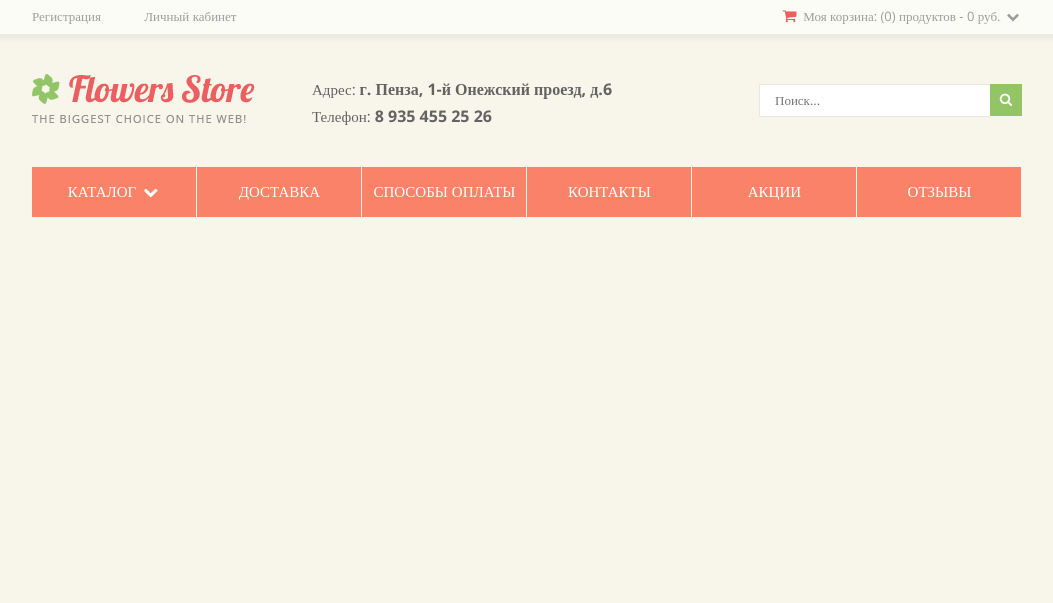
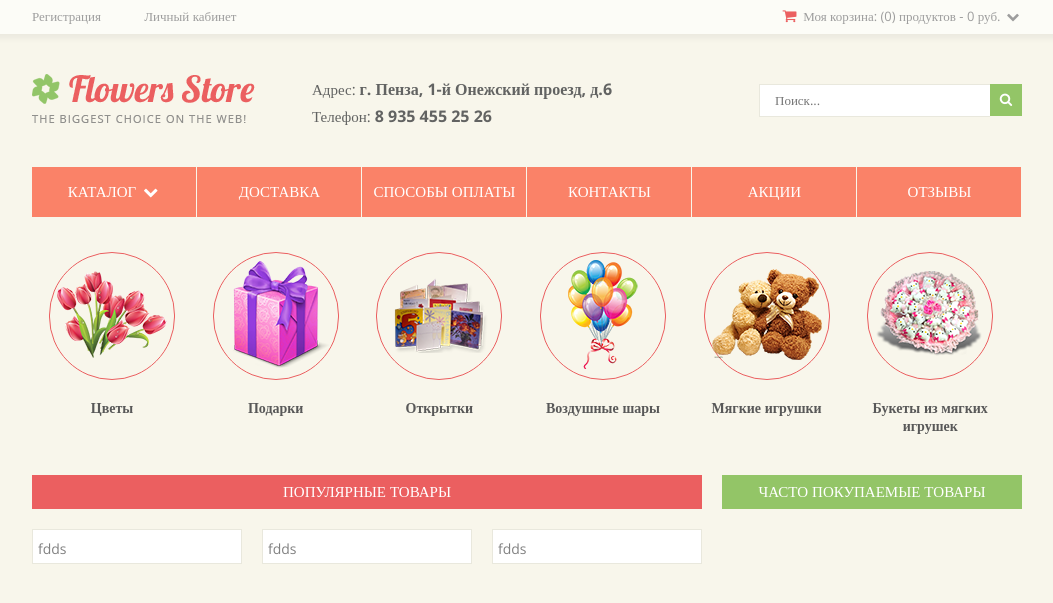
Before and after one commit to diademinna/kaleidoscope, a Yii app: template views/site/index.php in a window 1280 px wide. Shown: the top 603 px of the page, without its empty margins (113-1166 px from the left). Run offline with PHP 8.4 and a stand-in for Yii, Linux system fonts and the light colour scheme; the template is opened without the code that fills it, so the values that code supplies are empty; some libraries are stand-ins or nearby versions.

Commit message:
header_ready

```diff
--- a/views/layouts/main.php
+++ b/views/layouts/main.php
@@ -179,6 +179,8 @@ AppAsset::register($this);
               <div class="clear"></div>
             </ul>
             </div>
+        </div>
+    </header>
     <!--
 
           <?php foreach ($this->context->categories as $category) { ?>
@@ -196,14 +198,11 @@ AppAsset::register($this);
           <?php } ?>
 
     -->
-        </div>
-    </header>
-
 
 
     <?php $this->beginBody() ?>
 
-    <div class="content">
+    <div class="container">
         <?= $content ?>
     </div>
 
--- a/views/site/index.php
+++ b/views/site/index.php
@@ -2,3 +2,68 @@
 /* @var $this yii\web\View */
 $this->title = 'Калейдоскоп';
 ?>
+<ul class="index-category">
+  <li class="index-category__item">
+    <a class="index-category__link" href="#">
+      <div class="index-category__image">
+        <img src="/img/index_category/tsvety.png" />
+      </div>
+      <div class="index-category__name">Цветы</div></a>
+  </li>
+  <li class="index-category__item">
+    <a class="index-category__link" href="#">
+      <div class="index-category__image">
+        <img src="/img/index_category/podarki.png" />
+      </div>
+      <div class="index-category__name">Подарки</div>
+    </a>
+  </li>
+  <li class="index-category__item">
+    <a class="index-category__link" href="#">
+      <div class="index-category__image">
+        <img src="/img/index_category/otkrytki.png" />
+      </div>
+      <div class="index-category__name">Открытки</div>
+    </a>
+  </li>
+  <li class="index-category__item">
+    <a class="index-category__link" href="#">
+      <div class="index-category__image">
+        <img src="/img/index_category/shary.png" />
+      </div>
+      <div class="index-category__name">Воздушные шары</div>
+    </a>
+  </li>
+  <li class="index-category__item">
+    <a class="index-category__link" href="#">
+      <div class="index-category__image">
+        <img src="/img/index_category/igrushki.png" />
+      </div>
+      <div class="index-category__name">Мягкие игрушки</div>
+    </a>
+  </li>
+  <li class="index-category__item">
+    <a class="index-category__link" href="#">
+      <div class="index-category__image">
+        <img src="/img/index_category/bukety.png" />
+      </div>
+      <div class="index-category__name">Букеты из мягких игрушек</div>
+    </a>
+  </li>
+</ul>
+<div class="container-width_670px">
+  <div class="bgr-dark_red title-block">популярные товары</div>
+  <div class="container-product">
+  fdds
+  </div>
+  <div class="container-product">
+  fdds
+  </div>
+  <div class="container-product last">
+  fdds
+  </div>
+  <div class="clear"></div>
+</div>
+<div class="container-width_300px">
+  <div class="bgr-green title-block">часто покупаемые товары</div>
+</div>
--- a/web/css/common.css
+++ b/web/css/common.css
@@ -14,7 +14,7 @@ header { color:#9d9d9d;font-size: 12px;}
 .header-cart__heading { padding:6px 0 8px 0; cursor: pointer;}
 .header-cart__heading .icon-basket{ font-size: 15px;  color:#eb5f60;}
 .header-cart__heading:hover .icon-down-open{ color: #eb5f60;}
-.header-cart__content { position: absolute; display:none; top:100%; right:0; box-shadow: 0 5px 5px rgba(0, 0, 0, 0.05);width: 267px;padding: 20px;background-color: #ffffff; margin-top:1px;}
+.header-cart__content { position: absolute; z-index: 5; display:none; top:100%; right:0; box-shadow: 0 5px 5px rgba(0, 0, 0, 0.05);width: 267px;padding: 20px;background-color: #ffffff; margin-top:1px;}
 .open .header-cart__content {display:block;}
 .header-cart__containe{text-align: center;}
 .header-cart-product { margin-top:15px;  position: relative;  padding-bottom: 18px;}
@@ -62,3 +62,18 @@ header { color:#9d9d9d;font-size: 12px;}
 .header-catalog_name_link { color:#585858; text-decoration: none;}
 .header-subcategory__link{color:#585858; text-decoration: none;}
 .header-subcategory__link:hover{text-decoration: underline;}
+
+.index-category{list-style: none; padding:0; margin:35px 0 40px 0;}
+.index-category__item {display:inline-block;width:126px; margin:0 17px;text-align: center; vertical-align: top;}
+.index-category__image {border:1px solid #eb5f60;border-radius: 63px; display: table-cell; vertical-align: middle; height:126px; width:126px;}
+.index-category__name{margin:15px 0 0 0; font-weight: 700;}
+.index-category__link{color: #585858; text-decoration: none;}
+.index-category__link:hover .index-category__image {border-color: #93c567;}
+.index-category__link:hover .index-category__name {color: #93c567;}
+.container-width_670px {width:670px; float: left; margin-right:20px;}
+.container-width_300px {width:300px; float: left;}
+.bgr-dark_red {background-color: #eb5f60; }
+.bgr-green {background-color: #93c567;}
+.title-block{color: #ffffff; text-align: center; text-transform: uppercase;padding:7px 0; font-size: 15px; margin:0 0 20px 0;}
+.container-product{background-color: #ffffff; border:1px solid #e9e8dd; width:198px; float: left;margin-right:20px;padding:10px 5px 5px 5px;}
+.container-product.last{margin-right: 0;}
```
Also changed, not shown: web/img/index_category/bukety.png (added), web/img/index_category/igrushki.png (added), web/img/index_category/otkrytki.png (added), web/img/index_category/podarki.png (added), web/img/index_category/shary.png (added), web/img/index_category/tsvety.png (added). Lines whose indentation alone changed are shown as unchanged.
